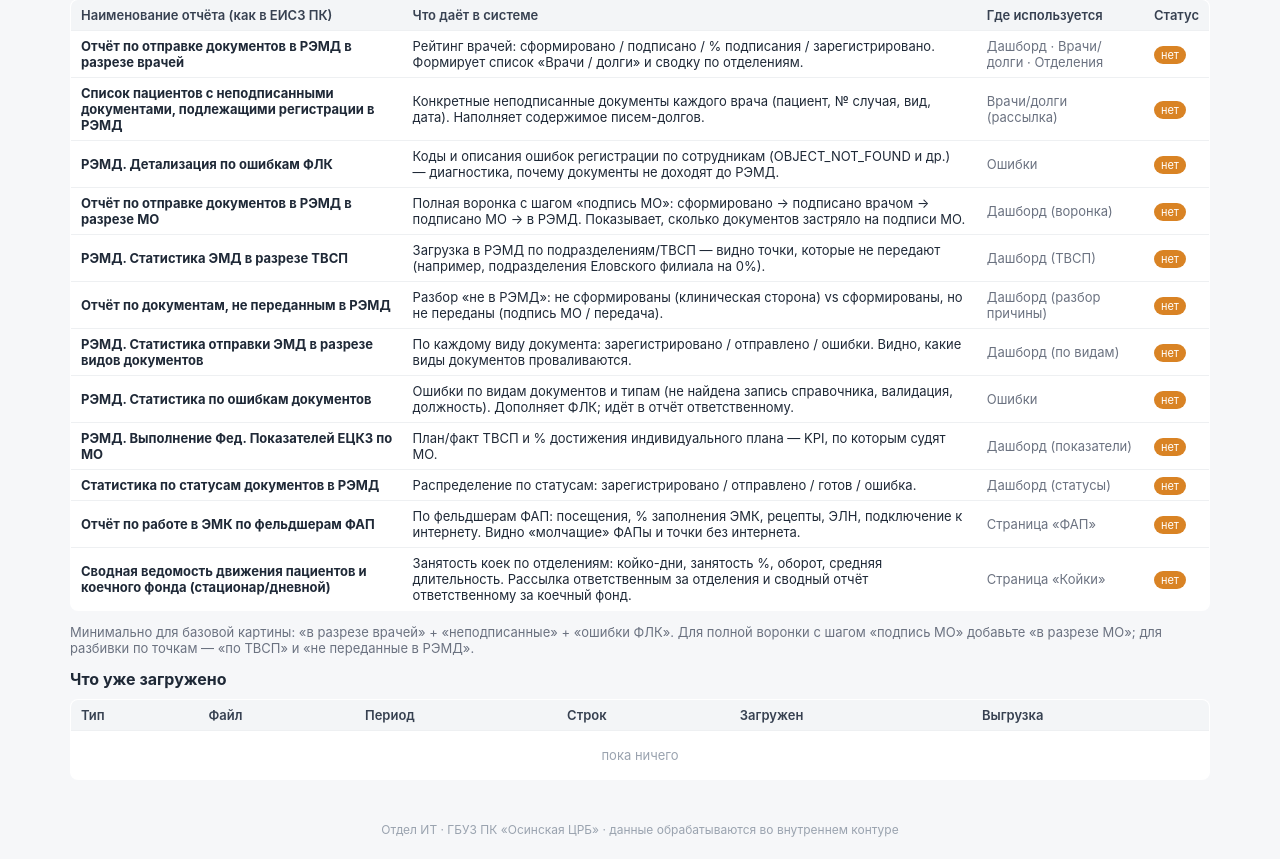
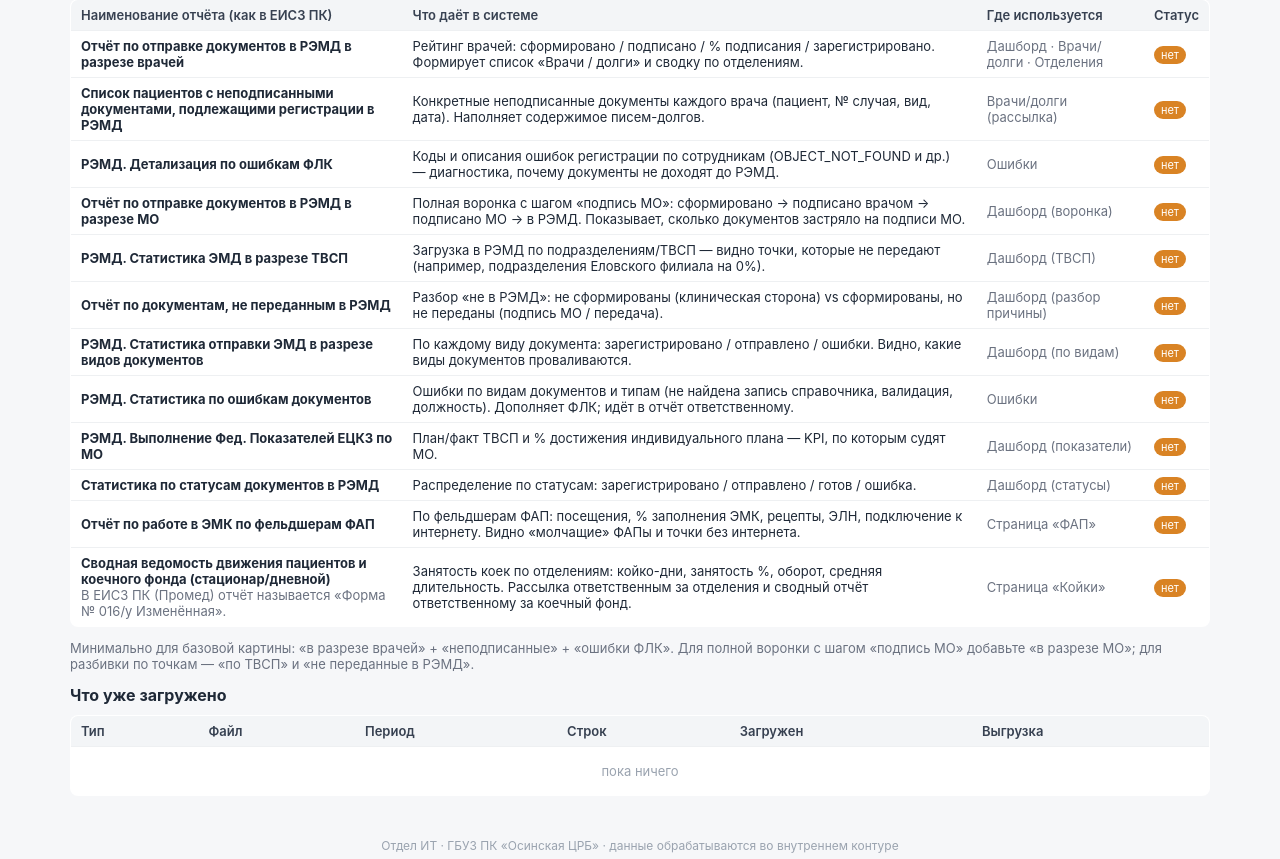
Before and after one commit to Aki-shin/semd-notify, a Flask app: page /upload in a window 1280 px wide. Shown: the part 342-1201 px from the top of the page. Before the commit the page ends 1179 px from the top, so only its background shows below. Run offline with Flask 3, Linux system fonts and the light colour scheme; data that the repository does not hold is empty.

Commit message:
Каталог отчётов: системное имя формы коек «Форма № 016/у Изменённая»
В таблице поддерживаемых отчётов под наименованием отчёта по койкам
добавлено примечание с именем отчёта в ЕИСЗ ПК (Промед). Введено
опциональное поле note в REPORTS_INFO (у прочих отчётов не отображается).

Co-Authored-By: Claude Opus 4.8 (1M context) <noreply@anthropic.com>

```diff
--- a/app.py
+++ b/app.py
@@ -109,7 +109,8 @@ REPORTS_INFO = [
      "title": "Сводная ведомость движения пациентов и коечного фонда (стационар/дневной)",
      "gives": "Занятость коек по отделениям: койко-дни, занятость %, оборот, средняя длительность. "
               "Рассылка ответственным за отделения и сводный отчёт ответственному за коечный фонд.",
-     "section": "Страница «Койки»"},
+     "section": "Страница «Койки»",
+     "note": "В ЕИСЗ ПК (Промед) отчёт называется «Форма № 016/у Изменённая»."},
 ]
 
 
--- a/templates/upload.html
+++ b/templates/upload.html
@@ -48,7 +48,7 @@
   <tr><th>Наименование отчёта (как в ЕИСЗ ПК)</th><th>Что даёт в системе</th><th>Где используется</th><th>Статус</th></tr>
   {% for r in reports %}
   <tr>
-    <td><b>{{ r.title }}</b></td>
+    <td><b>{{ r.title }}</b>{% if r.note %}<br><span class="small muted">{{ r.note }}</span>{% endif %}</td>
     <td>{{ r.gives }}</td>
     <td class="muted">{{ r.section }}</td>
     <td>{% if r.key in loaded %}<span class="pill ok">загружен</span>{% else %}<span class="pill warn">нет</span>{% endif %}</td>
```
